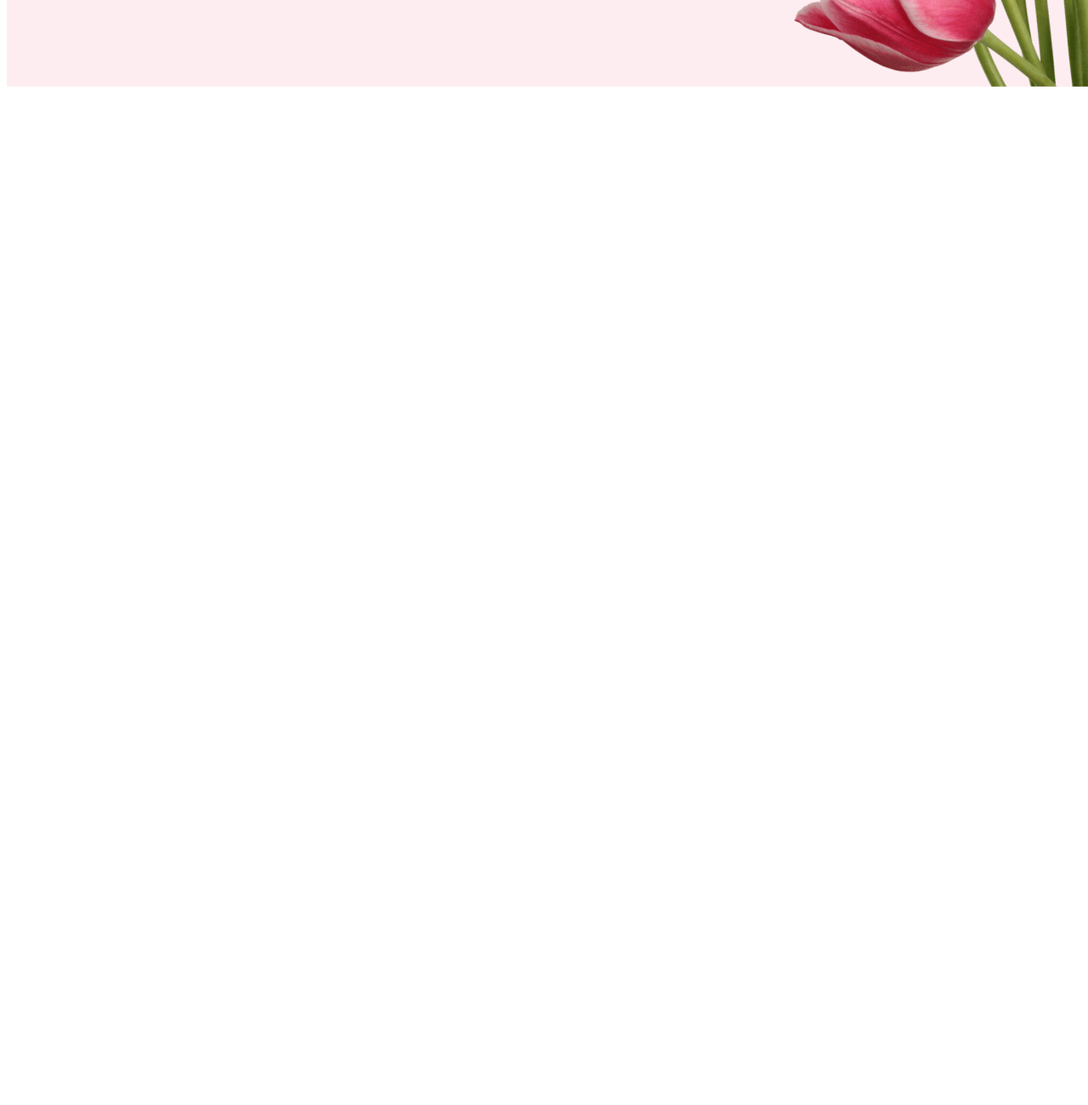
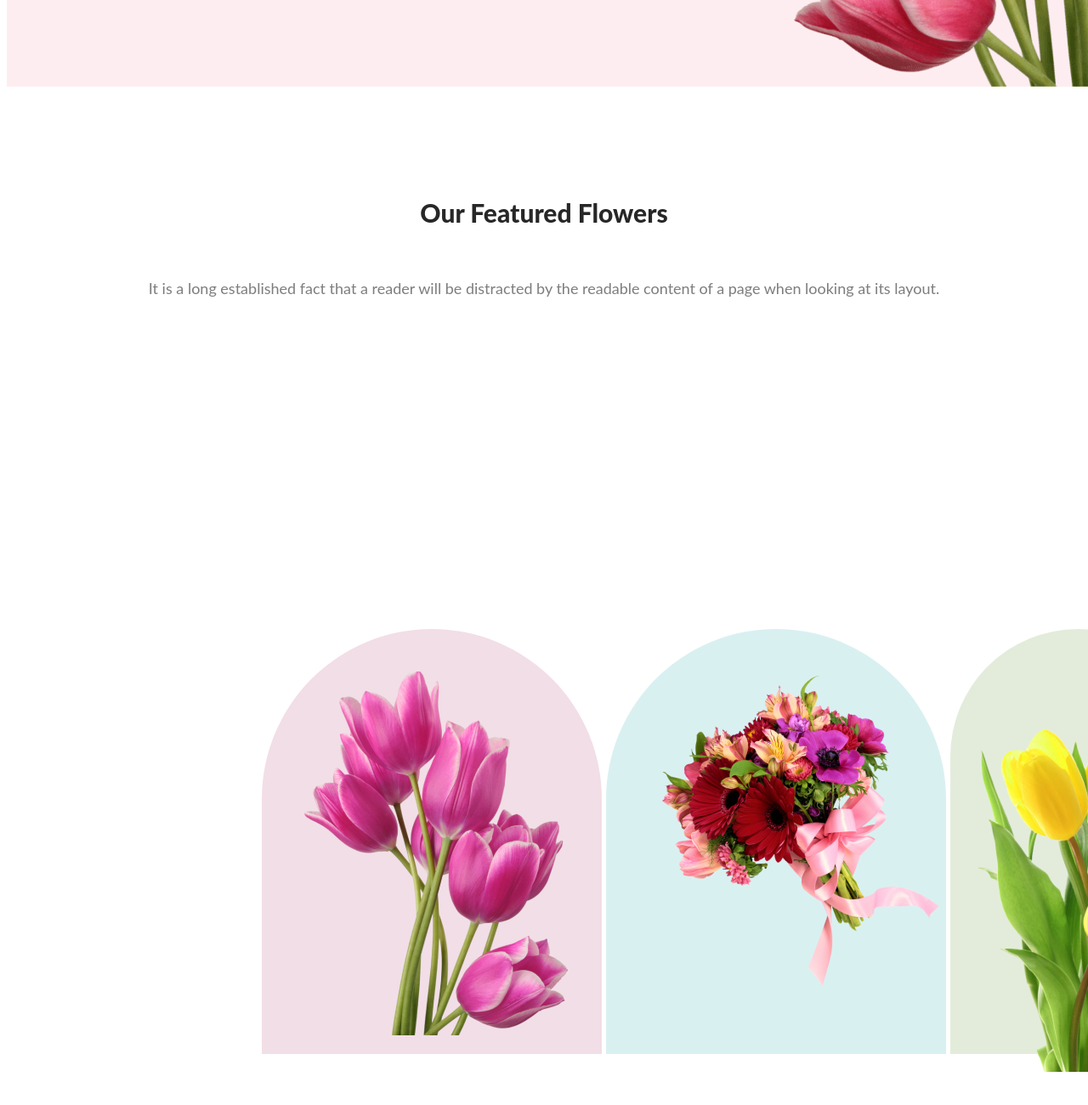
Before and after one commit to itznoman/assignment-1, a plain HTML site: page indext.html in a window 1280 px wide. Shown: the part 736-2036 px from the top of the page at 85% size. Before the commit the page ends 846 px from the top, so only its background shows below. Drawn offline with nearby package versions, Linux system fonts and the light colour scheme.

Commit message:
featured-folowers

```diff
--- a/indext.html
+++ b/indext.html
@@ -27,7 +27,15 @@
         </div>
     </header>
     <main>
-
+        <section class="featured">
+            <h3 class="section-tittle" >Our Featured Flowers</h3>
+            <p class="section-description" >It is a long established fact that a reader will be distracted by the readable content of a page when looking at its layout.</p>
+        </section>
+        <div class="featured-flowers">
+            <div class="flower-1"><img src="Flower Asset/pngwing 6.png" alt=""></div>
+            <div class="flower-2"><img src="Flower Asset/pngwing 5.png" alt=""></div>
+            <div class="flower-3"><img src="Flower Asset/pngwing 7.png" alt=""></div>
+        </div>
     </main>
     <footer>
 
--- a/styles/style.css
+++ b/styles/style.css
@@ -50,3 +50,70 @@ body {
 .banner-picture {
     width: 700px;
 }
+
+/* Main section styles */
+.main {
+    max-width: 1140px;
+    margin: auto;
+}
+
+.featured {
+    margin: 130px 0px;
+}
+
+.section-tittle {
+    color: #272727;
+    text-align: center;
+    font-family: Lato;
+    font-size: 30px;
+    font-weight: 800;
+}
+
+.section-description {
+    color: rgba(39, 39, 39, 0.60);
+    text-align: center;
+    font-family: Lato;
+    font-size: 18px;
+    padding: 30px;
+}
+
+.featured-flowers {
+    display: flex;
+    gap: 5px;
+    align-items: center;
+    justify-content: space-evenly;
+    padding: 100px 300px 100px;
+
+}
+
+.flower-1 {
+    align-items: center;
+    border-radius: 300px 300px 0px 0px;
+    background: rgba(167, 33, 98, 0.15);
+    margin: 130px 0px;
+    padding: 50px;
+    width: 300px;
+    height: 400px;
+    flex-shrink: 0;
+}
+
+.flower-2 {
+    align-items: center;
+    border-radius: 300px 300px 0px 0px;
+    background: rgba(5, 151, 160, 0.15);
+    margin: 130px 0px;
+    padding: 50px;
+    width: 300px;
+    height: 400px;
+}
+
+.flower-3 {
+    align-items: right;
+    border-radius: 300px 300px 0px 0px;
+    background: rgba(71, 125, 17, 0.15);
+    margin: 130px 0px;
+    padding: 50px 0px;
+    width: 300px;
+    height: 400px;
+
+}
```
